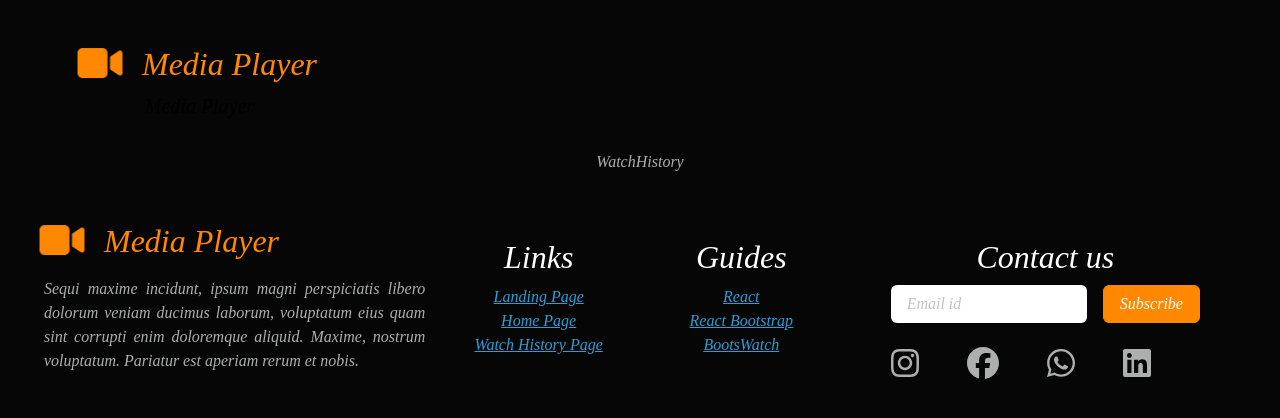
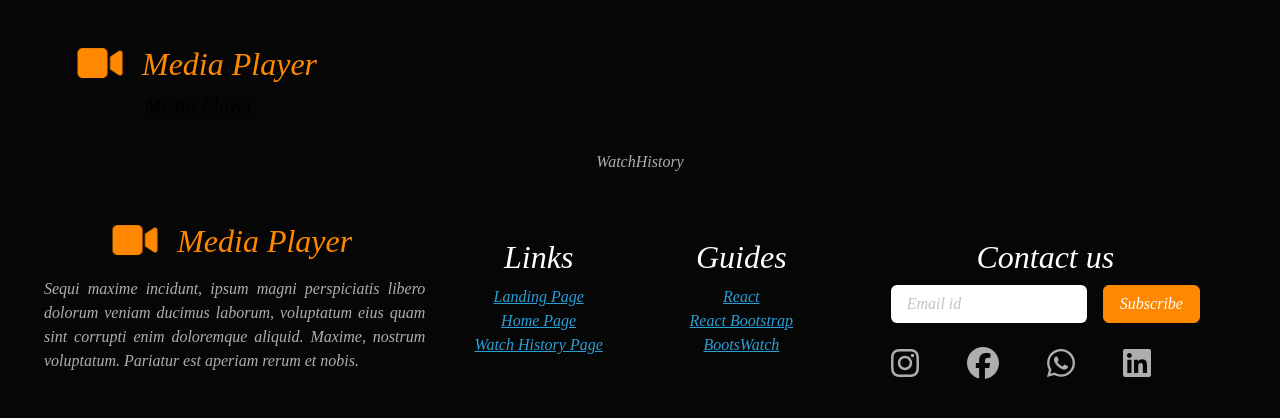
Before and after one commit to shabas123/Music-palyer, a React (Vite) app: page /watchhistory in a window 1280 px wide. Shown: the top 418 px of the page. Built offline with nearby package versions, Linux system fonts and the light colour scheme; a web font is replaced by a local one.

Commit message:
Update Footer.jsx

```diff
--- a/src/components/Footer.jsx
+++ b/src/components/Footer.jsx
@@ -12,7 +12,7 @@ function Footer() {
       <div className="container-fluid">
         <div className="row">
           <div className="col-md-4 col-sm-12">
-           <h4 style={{textAlign:"justify"}}  className='text-warning'><FontAwesomeIcon icon={faVideo} beat className='me-3' /> Media Player</h4>
+           <h4 className='text-warning'><FontAwesomeIcon icon={faVideo} beat className='me-3' /> Media Player</h4>
             <p style={{textAlign:"justify"}} className='mt-3' > Sequi maxime incidunt, ipsum magni perspiciatis libero dolorum veniam ducimus laborum, voluptatum eius quam sint corrupti enim doloremque aliquid. Maxime, nostrum voluptatum. Pariatur est aperiam rerum et nobis.</p>
           </div>
           <div className="col-md-2 col-sm-12 mt-3 ">
```
